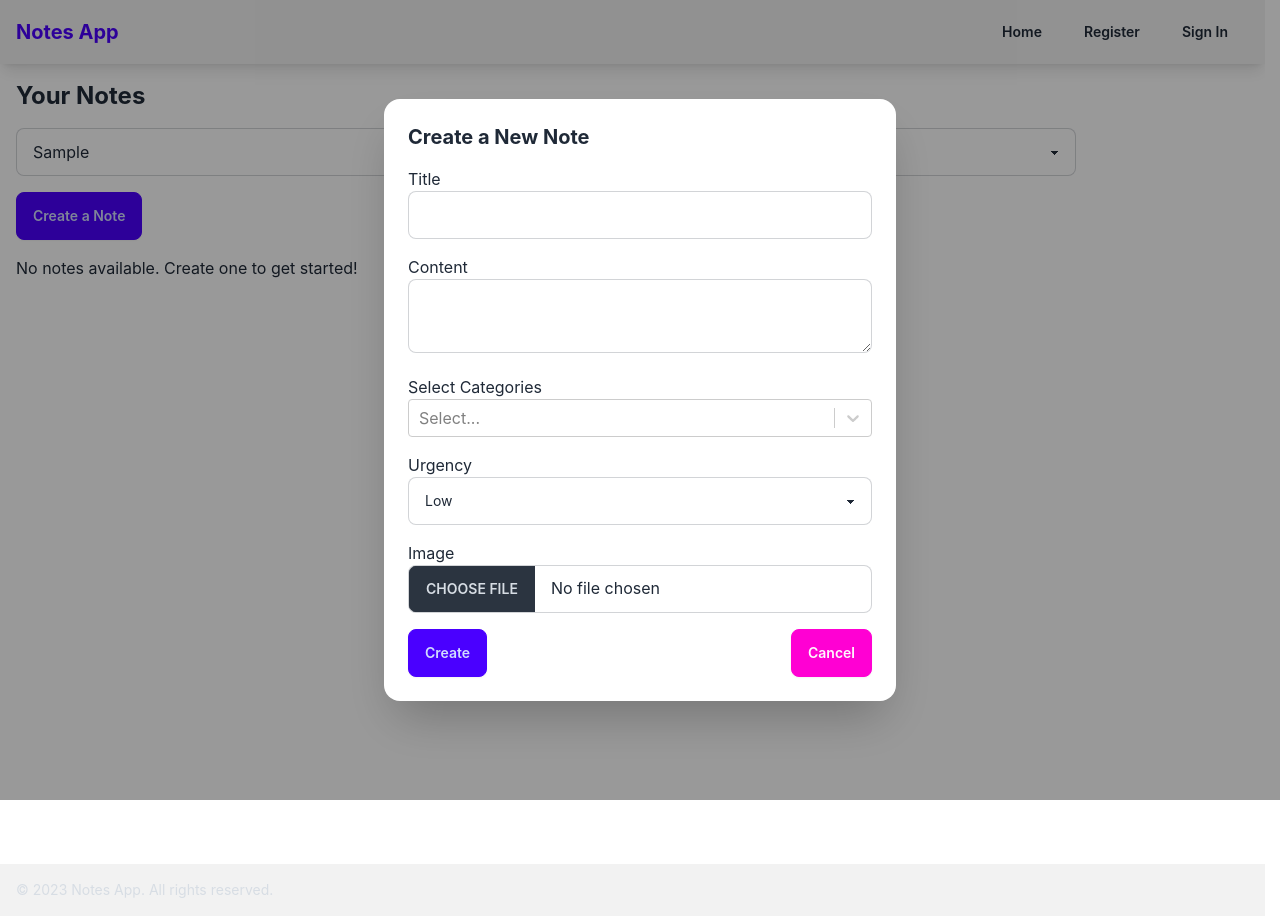
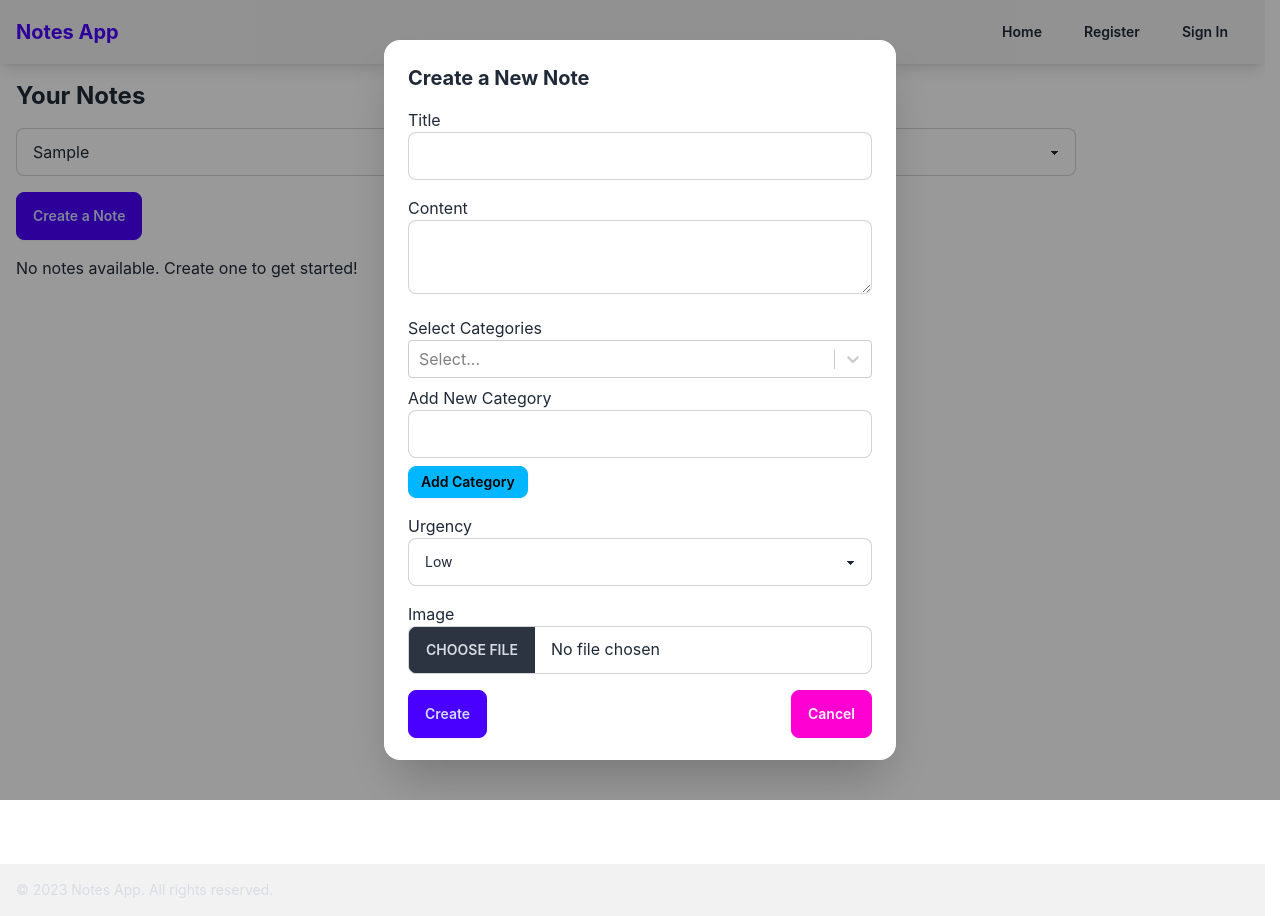
Before and after one commit to nesrindtanyeri/notesapp, a React (Create React App) app: page / in a window 1280 px wide. Both pictures are taken after typing "Sample" into the empty fields and a click on the button "Create a Note". Built offline with nearby package versions, Linux system fonts and the light colour scheme.

Commit message:
fixed add new category

```diff
--- a/src/components/Home.jsx
+++ b/src/components/Home.jsx
@@ -11,7 +11,7 @@ const Home = () => {
   const [urgency, setUrgency] = useState('Low');
   const [image, setImage] = useState(null);
   const [notification, setNotification] = useState(null);
-  const [openModal, setOpenModal] = useState(false); // To control modal visibility
+  const [openModal, setOpenModal] = useState(false);
   const [openDeleteModal, setOpenDeleteModal] = useState(false);
   const [noteToDelete, setNoteToDelete] = useState(null);
   const [searchTerm, setSearchTerm] = useState('');
@@ -230,6 +230,23 @@ const Home = () => {
                   onChange={handleCategoryChange}
                   value={selectedCategories}
                 />
+                {/* New Category Input */}
+                <div className="mt-2">
+                  <label className="block">Add New Category</label>
+                  <input
+                    type="text"
+                    value={newCategory}
+                    onChange={(e) => setNewCategory(e.target.value)}
+                    className="input input-bordered w-full"
+                  />
+                  <button
+                    type="button"
+                    onClick={handleAddCategory}
+                    className="btn btn-sm btn-info mt-2"
+                  >
+                    Add Category
+                  </button>
+                </div>
               </div>
               <div className="mb-4">
                 <label className="block">Urgency</label>
```
